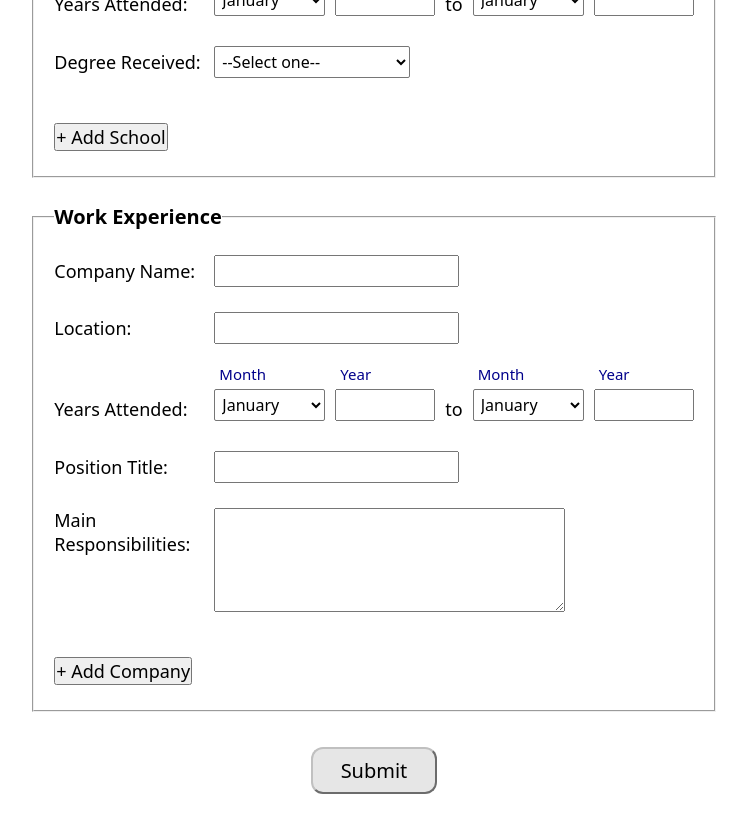
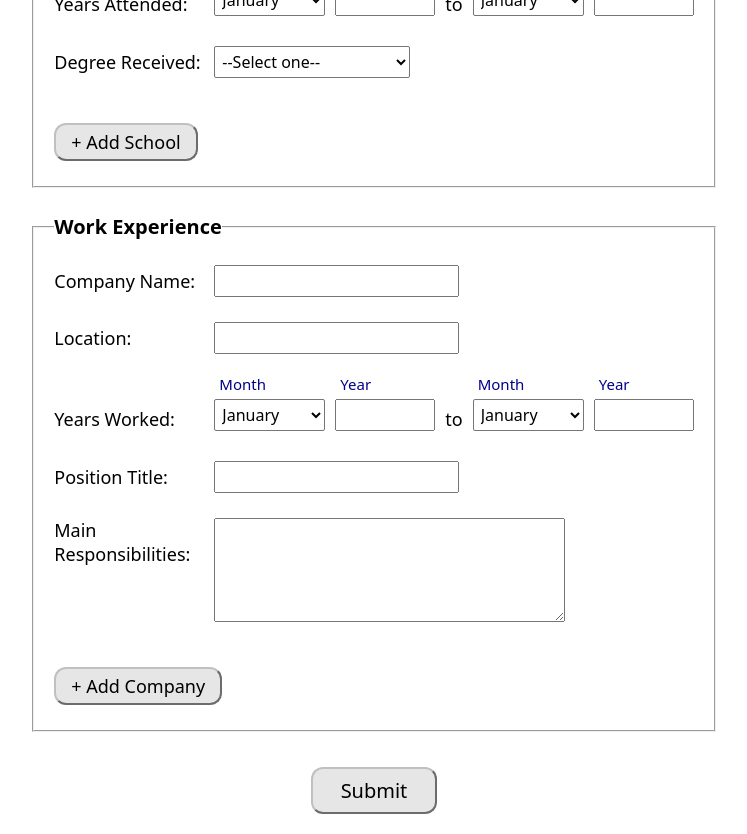
Before and after one commit to deepend15/odin-cv-application, a React (Vite) app: page / in a window 1280 px wide. Shown: the part 580-1414 px from the top of the page, without its empty margins (266-1013 px from the left). Built offline with nearby package versions, Linux system fonts and the light colour scheme.

Commit message:
Style btn, correct wording error, remove code

```diff
--- a/src/components/Education.jsx
+++ b/src/components/Education.jsx
@@ -112,7 +112,11 @@ export default function Education({
           </div>
         );
       })}
-      <button type="button" onClick={handleAddSchoolOrWork}>
+      <button
+        type="button"
+        className="add-button"
+        onClick={handleAddSchoolOrWork}
+      >
         + Add School
       </button>
     </fieldset>
--- a/src/components/Experience.jsx
+++ b/src/components/Experience.jsx
@@ -52,7 +52,7 @@ export default function Experience({
               />
             </p>
             <div className="year-line">
-              <span>Years Attended:</span>
+              <span>Years Worked:</span>
               <div>
                 <div className="month-and-year">
                   <Month
@@ -108,7 +108,11 @@ export default function Experience({
           </div>
         );
       })}
-      <button type="button" onClick={handleAddSchoolOrWork}>
+      <button
+        type="button"
+        className="add-button"
+        onClick={handleAddSchoolOrWork}
+      >
         + Add Company
       </button>
     </fieldset>
--- a/src/styles/App.css
+++ b/src/styles/App.css
@@ -1,3 +1,9 @@
+:root {
+  --button-color: rgb(230, 230, 230);
+  --button-hover: rgb(218, 218, 218);
+  --button-active: rgb(204, 204, 204);
+}
+
 #root {
   padding: 20px;
   display: grid;
--- a/src/styles/Form.css
+++ b/src/styles/Form.css
@@ -144,6 +144,22 @@ fieldset > p > label {
   max-width: 100px;
 }
 
+.add-button {
+  padding: 5px 15px;
+  background-color: var(--button-color);
+  border: 2px outset silver;
+  border-radius: 12px;
+}
+
+.add-button:hover {
+  background-color: var(--button-hover);
+}
+
+.add-button:active {
+  border-style: inset;
+  background-color: var(--button-active);
+}
+
 textarea {
   line-height: 1.5;
 }
@@ -154,17 +170,17 @@ form > button {
   font-size: 2rem;
   padding: 8px 28px;
   border-radius: 12px;
-  background-color: rgb(230, 230, 230);
+  background-color: var(--button-color);
   border: 2px outset silver;
 }
 
 form > button:hover {
-  background-color: rgb(218, 218, 218);
+  background-color: var(--button-hover);
 }
 
 form > button:active {
   border-style: inset;
-  background-color: rgb(204, 204, 204);
+  background-color: var(--button-active);
 }
 
 @media (max-width: 660px) {
--- a/src/styles/ResumeDisplay.css
+++ b/src/styles/ResumeDisplay.css
@@ -55,15 +55,15 @@ pre {
   font-size: 2rem;
   padding: 8px 28px;
   border-radius: 12px;
-  background-color: rgb(230, 230, 230);
+  background-color: var(--button-color);
   border: 2px outset silver;
 }
 
 .edit-button:hover {
-  background-color: rgb(218, 218, 218);
+  background-color: var(--button-hover);
 }
 
 .edit-button:active {
   border-style: inset;
-  background-color: rgb(204, 204, 204);
+  background-color: var(--button-active);
 }
```
Also changed, not shown: src/components/ResumeDisplay.jsx (+0 -23 lines), src/index.css (+6 -7 lines).
